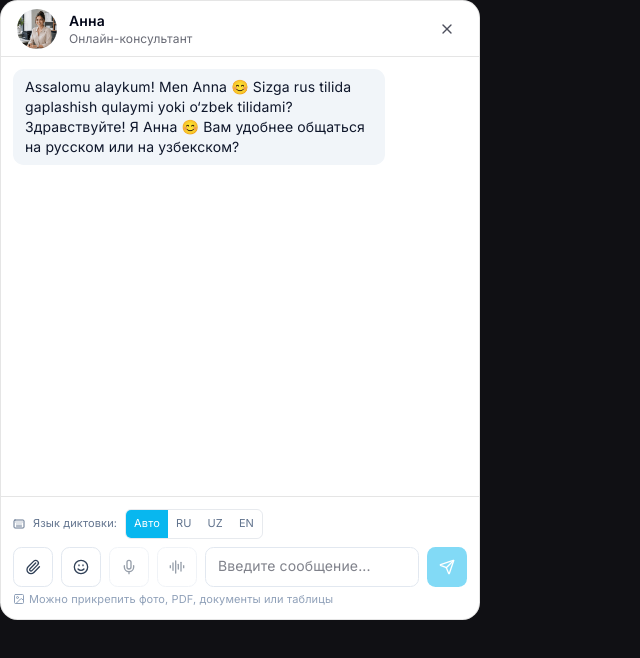
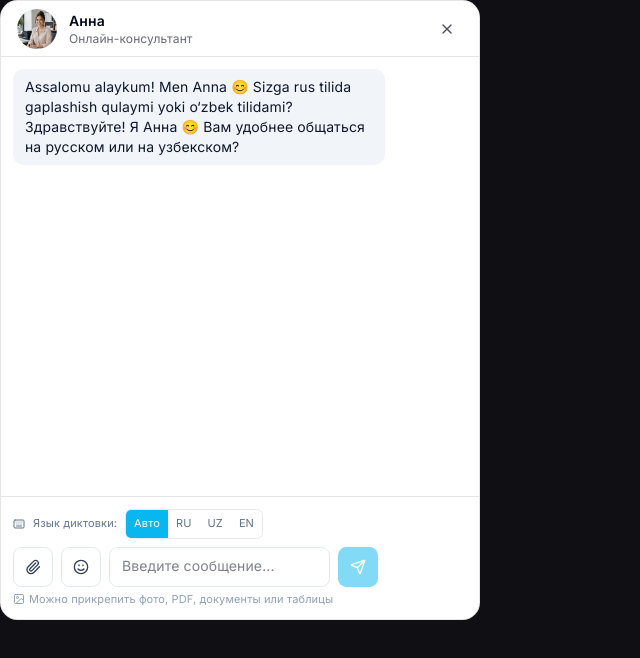
Before and after one commit to Mustafa00764/crm-admin, a Next.js app: page /widget/chat in a window 1280 px wide. Shown: the top 658 px of the page, without its empty margins (0-640 px from the left). Built offline with nearby package versions, Linux system fonts and the light colour scheme.

Commit message:
edit chat

```diff
--- a/features/public-chat/ui/public-chat-widget.tsx
+++ b/features/public-chat/ui/public-chat-widget.tsx
@@ -1553,11 +1553,10 @@ export function PublicChatWidget({
             <Smile className="h-4 w-4" />
           </button>
 
-          <button
+          {/* <button
             type="button"
             onClick={() => void startDictation()}
-            // disabled={pending || shouldBlockChat || realtimePanelOpen}
-            disabled
+            disabled={pending || shouldBlockChat || realtimePanelOpen}
             className={cn(
               'flex h-10 w-10 items-center justify-center rounded-xl border disabled:opacity-50',
               theme === 'light'
@@ -1572,8 +1571,7 @@ export function PublicChatWidget({
           <button
             type="button"
             onClick={() => void startVoiceAssistant()}
-            // disabled={pending || shouldBlockChat || realtimePanelOpen}
-            disabled
+            disabled={pending || shouldBlockChat || realtimePanelOpen}
             className={cn(
               'flex h-10 w-10 items-center justify-center rounded-xl border disabled:opacity-50',
               theme === 'light'
@@ -1583,7 +1581,7 @@ export function PublicChatWidget({
             title="Говорить с AI ассистентом"
           >
             <AudioLines className="h-4 w-4" />
-          </button>
+          </button> */}
 
           <textarea
             value={input}
```
